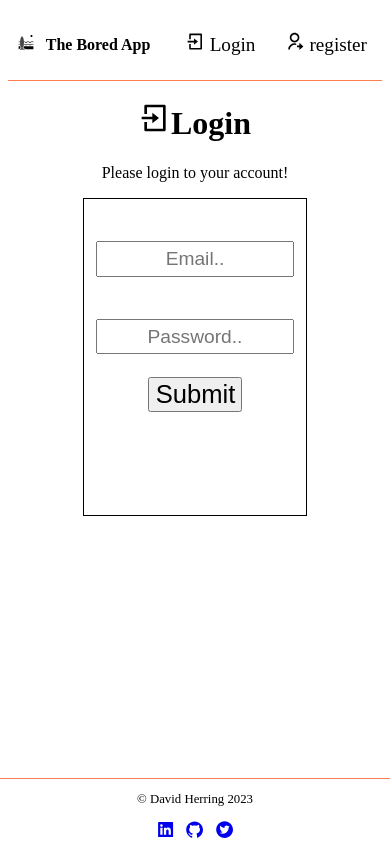
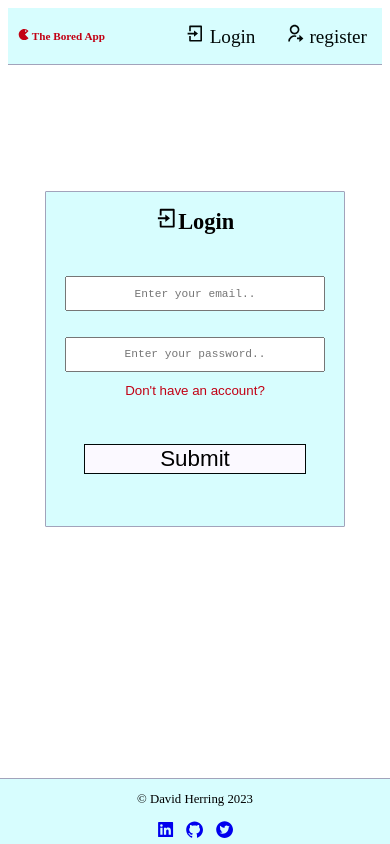
Before and after one commit to davidherring1998/bored-application, a React (Create React App) app in the folder client/: page /login in a window 390 px wide. Built offline with nearby package versions, Linux system fonts and the light colour scheme.

Commit message:
stying the login/register pages

```diff
--- a/client/src/components/Header.jsx
+++ b/client/src/components/Header.jsx
@@ -10,6 +10,7 @@ import {
   RiLogoutBoxLine,
   RiUserShared2Line,
 } from "react-icons/ri";
+import { ImPacman } from "react-icons/im";
 import { GiSurfBoard } from "react-icons/gi";
 
 export default function Header() {
@@ -28,7 +29,7 @@ export default function Header() {
       <div className="header">
         <div className="logo">
           <p>
-            <GiSurfBoard /> &nbsp; The Bored App
+            <ImPacman />  The Bored App
           </p>
         </div>
         <ul>
--- a/client/src/css/footer.css
+++ b/client/src/css/footer.css
@@ -1,10 +1,18 @@
+:root {
+  --black: #000807;
+  --grey: #a2a3bb;
+  --aqua: #3bf4fb;
+  --white: #fbf9ff;
+  --orange: #c20114;
+}
 .footer {
   position: fixed;
   left: 0;
   bottom: 0;
   margin: auto;
   width: 100%;
-  border-top: 1px solid coral;
+  border-top: 1px solid var(--grey);
+  background-color: rgb(59, 244, 251, 0.2);
 }
 
 .footer p {
--- a/client/src/css/global.css
+++ b/client/src/css/global.css
@@ -1,29 +1,14 @@
-/* login/Register global forms*/
-.heading {
-    text-align: center;
-  }
-  .form {
-    border: 1px solid black;
-    height: 65vh;
-    margin-left: 20%;
-    margin-right: 20%;
-  }
-  .form-items {
-    text-align: center;
-  }
-  .form-items input {
-    width: 85%;
-    margin-top: 5vh;
-    height: 3.5vh;
-    text-align: center;
-    font-size: 1.2rem;
-  }
-  .btn-block {
-    margin-top: 10%;
-    width: 42.5%;
-    font-size: 1.6rem;
-  }
-  /* login form */
-  .login-form {
-      height: 37.5vh;
-    }
+/* colors */
+/* #000807 black*/
+/* #A2A3BB cool grey*/
+/* #3BF4FB aqua */
+/* #C20114 engineering orange */
+/* #FBF9FF ghost white */
+
+:root {
+  --black: #000807;
+  --grey: #a2a3bb;
+  --aqua: #3bf4fb;
+  --white: #fbf9ff;
+  --orange: #c20114;
+}
--- a/client/src/css/header.css
+++ b/client/src/css/header.css
@@ -1,10 +1,26 @@
+:root {
+  --black: #000807;
+  --grey: #a2a3bb;
+  --aqua: #3bf4fb;
+  --white: #fbf9ff;
+  --orange: #c20114;
+}
+
 .header {
   display: flex;
-  border-bottom: 1px solid coral;
+  border-bottom: 1px solid var(--grey);
   justify-content: space-between;
   padding: 10px;
+  background-color: rgb(59, 244, 251, 0.2);
 }
-
+.logo p {
+  color: var(--orange);
+}
+@media (max-width: 500px) {
+  body {
+    font-size: 0.7rem;
+  }
+}
 .header ul {
   display: flex;
   list-style: none;
@@ -24,11 +40,11 @@
 
 .header ul li a {
   text-decoration: none;
-  color: black;
+  color: var(--black);
 }
 
 .header ul li a:hover {
-  color: red;
+  color: var(--orange);
 }
 
 .logo {
@@ -40,7 +56,16 @@
   margin-bottom: auto;
 }
 .logo a {
-  color: black;
+  color: var(--orange);
   text-decoration: none;
   padding: 1px;
 }
+
+@media (max-width: 350px) {
+  .logo p {
+    font-size: 0.7rem;
+  }
+  .header ul li {
+    font-size: .9rem;
+  }
+}
--- /dev/null
+++ b/client/src/css/pages/login.css
@@ -0,0 +1,69 @@
+.form {
+  border: 1px solid var(--grey);
+  border-radius: 1px;
+  background-color: rgb(59, 244, 251, 0.2);
+  height: 65vh;
+  margin-top: 15vh;
+  margin-left: 20%;
+  margin-right: 20%;
+}
+.heading {
+  text-align: center;
+}
+.form-items {
+  text-align: center;
+}
+.form-items input {
+  width: 85%;
+  margin-top: 3vh;
+  height: 3.5vh;
+  text-align: center;
+  font-size: 1.2rem;
+  font-family: "Courier New", Courier, monospace;
+}
+.redirect-btn {
+  background: none;
+  border: none;
+  color: var(--orange);
+  width: 100%;
+  margin-top: 10px;
+}
+.redirect-btn:hover {
+  color: var(--black);
+}
+.btn-block {
+  margin-top: 5%;
+  width: 65%;
+  font-size: 1.6rem;
+  background-color: var(--white);
+  border: 1px solid var(--black);
+}
+.btn-block:hover {
+  color: var(--white);
+  background-color: var(--orange);
+}
+/* login form */
+.login-form {
+  height: 39.5vh;
+}
+
+@media (max-width: 600px) {
+  .btn-block {
+    margin-top: 15%;
+    width: 75%;
+    font-size: 1.4rem;
+  }
+  .form-items input {
+    font-size: 1rem;
+  }
+}
+@media (max-width: 450px) {
+  .form-items input {
+    font-size: 0.7rem;
+  }
+  .form {
+    margin-left: 10%;
+    margin-right: 10%;
+  }
+
+}
--- /dev/null
+++ b/client/src/css/pages/register.css
@@ -0,0 +1,22 @@
+.reg-form {
+  border: 1px solid var(--grey);
+  border-radius: 1px;
+  background-color: rgb(59, 244, 251, 0.2);
+  height: 57vh;
+  margin-top: 15vh;
+  margin-left: 20%;
+  margin-right: 20%;
+}
+
+@media (max-width: 600px) {
+    .reg-btn {
+      /* margin-top: -.1px; */
+      margin-top: 10px;
+    }
+  }
+  @media (min-width: 800px) {
+    .reg-btn {
+        /* margin-top: -.1px; */
+        margin-top: 5px;
+      }
+  }
--- a/client/src/pages/login.jsx
+++ b/client/src/pages/login.jsx
@@ -4,6 +4,7 @@ import { useNavigate } from "react-router-dom";
 import { login, reset } from "../features/auth/authSlice";
 import { toast } from "react-toastify";
 import Spinner from "../components/Spinner";
+import "../css/pages/login.css";
 
 // ****
 import { RiLoginBoxLine } from "react-icons/ri";
@@ -60,26 +61,29 @@ function Login() {
       [e.target.name]: e.target.value,
     }));
   };
+
+  const onRegister = (e) => {
+    e.preventDefault();
+    navigate("/register");
+  };
   return (
-    <>
-      <div className="heading">
-        <h1>
-          <RiLoginBoxLine />
-          Login
-        </h1>
-        <p>Please login to your account!</p>
-      </div>
-
+    <div className="login-page">
       <div className="form login-form">
         <form onSubmit={onSubmit}>
           <div className="form-items">
+            <div className="heading">
+              <h1>
+                <RiLoginBoxLine />
+                Login
+              </h1>
+            </div>
             <input
               type="text"
               className="form-input"
               id="email"
               name="email"
               value={email}
-              placeholder="Email.."
+              placeholder="Enter your email.."
               onChange={onChange}
             />
             <input
@@ -88,10 +92,13 @@ function Login() {
               id="password"
               name="password"
               value={password}
-              placeholder="Password.."
+              placeholder="Enter your password.."
               onChange={onChange}
             />
           </div>
+          <button onClick={onRegister} className="redirect-btn ">
+            Don't have an account?
+          </button>
           <div className="form-items">
             <button className="btn-block" type="submit">
               Submit
@@ -99,7 +106,7 @@ function Login() {
           </div>
         </form>
       </div>
-    </>
+    </div>
   );
 }
 
--- a/client/src/pages/register.jsx
+++ b/client/src/pages/register.jsx
@@ -6,7 +6,7 @@ import { register, reset } from "../features/auth/authSlice";
 // *******
 import { RiUserShared2Line } from "react-icons/ri";
 import { toast } from "react-toastify";
-import "../css/global.css";
+import "../css/pages/register.css";
 
 function Register() {
   // set form state
@@ -62,16 +62,19 @@ function Register() {
       [e.target.name]: e.target.value,
     }));
   };
+
+  const onLogin = (e) => {
+    e.preventDefault();
+    navigate("/login");
+  };
   return (
     <>
-      <div className="heading">
-        <h1>
-          <RiUserShared2Line /> Sign Up{" "}
-        </h1>
-        <p>Please create a account!</p>
-      </div>
-
-      <div className="form">
+      <div className="reg-form">
+        <div className="heading">
+          <h1>
+            <RiUserShared2Line /> Sign Up{" "}
+          </h1>
+        </div>
         <form onSubmit={onSubmit}>
           <div className="form-items">
             <input
@@ -120,8 +123,11 @@ function Register() {
               onChange={onChange}
             />
           </div>
+          <button onClick={onLogin} className="redirect-btn ">
+            Already have an account?
+          </button>
           <div className="form-items">
-            <button className="btn-block" type="submit">
+            <button className="btn-block reg-btn" type="submit">
               Submit
             </button>
           </div>
```
Also changed, not shown: 1 other file (tests, documents, lock files or other folders).
